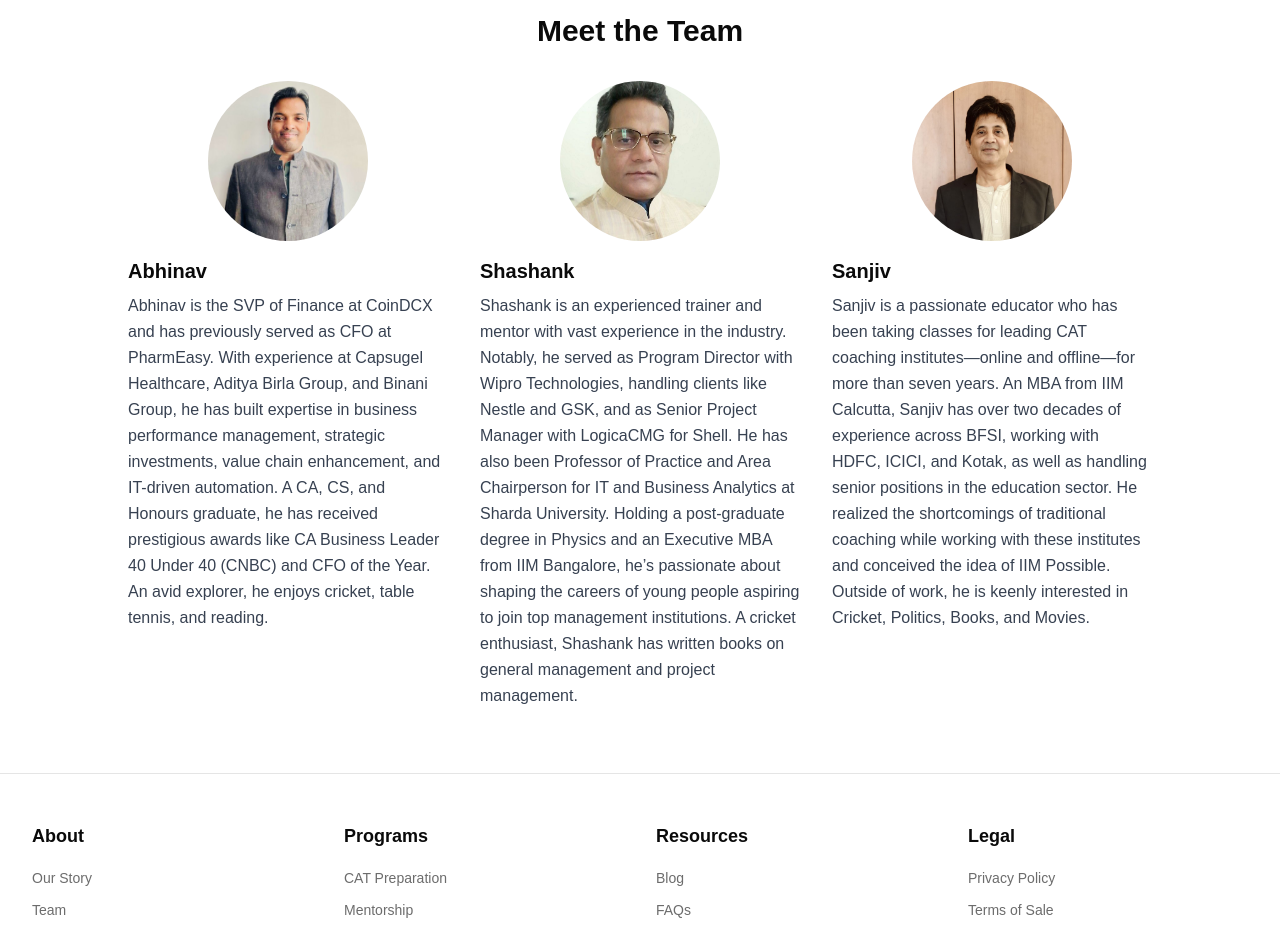
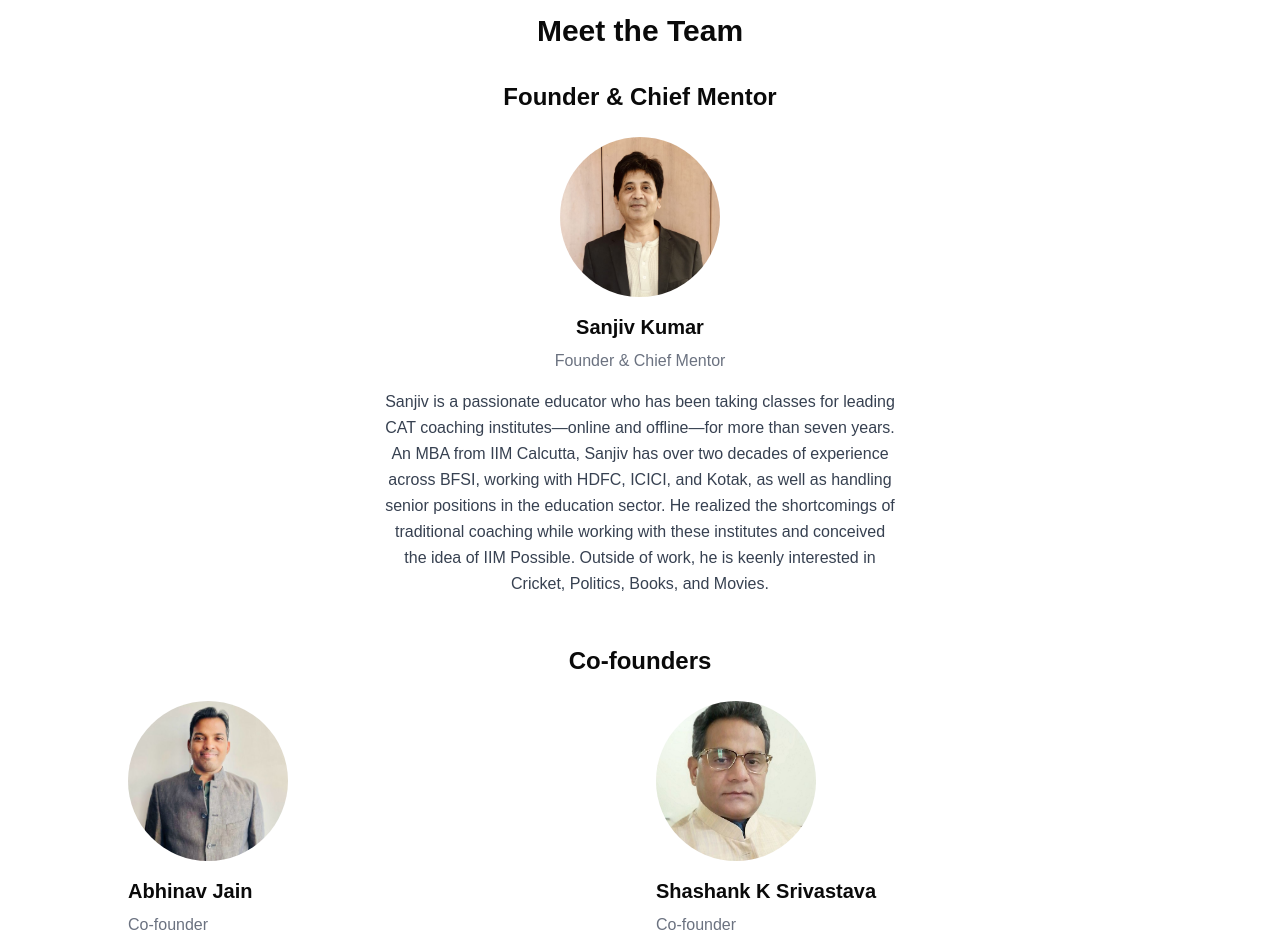
Before and after one commit to misinghse/iimpossible2, a Next.js app: page /about in a window 1280 px wide. Shown: the part 580-1532 px from the top of the page. Built offline with nearby package versions, Linux system fonts and the light colour scheme.

Commit message:
Update page.tsx

```diff
--- a/src/app/about/page.tsx
+++ b/src/app/about/page.tsx
@@ -48,19 +48,46 @@ export default function AboutPage() {
           <section className="max-w-5xl mx-auto">
             <h2 className="text-3xl font-bold mb-8 text-center">Meet the Team</h2>
 
-            <div className="grid grid-cols-1 md:grid-cols-3 gap-8">
-              {/* Abhinav */}
-              <div className="flex flex-col">
-                <div className="relative w-40 h-40 mb-4 mx-auto">
+            {/* Founder Section */}
+            <h3 className="text-2xl font-bold mb-6 text-center">Founder & Chief Mentor</h3>
+            <div className="flex flex-col items-center text-center mb-12">
+              <div className="relative w-40 h-40 mb-4">
+                <Image
+                  src="/images/Sanjiv.jpeg"
+                  alt="Sanjiv Kumar"
+                  fill
+                  className="object-cover rounded-full"
+                />
+              </div>
+              <h3 className="text-xl font-semibold mb-2">Sanjiv Kumar</h3>
+              <p className="text-gray-500 mb-4">Founder & Chief Mentor</p>
+              <p className="text-gray-700 leading-relaxed max-w-lg">
+                Sanjiv is a passionate educator who has been taking classes for leading CAT
+                coaching institutes—online and offline—for more than seven years. An MBA from IIM
+                Calcutta, Sanjiv has over two decades of experience across BFSI, working with
+                HDFC, ICICI, and Kotak, as well as handling senior positions in the education
+                sector. He realized the shortcomings of traditional coaching while working with
+                these institutes and conceived the idea of IIM Possible. Outside of work, he is
+                keenly interested in Cricket, Politics, Books, and Movies.
+              </p>
+            </div>
+
+            {/* Co-founders Section */}
+            <h3 className="text-2xl font-bold mb-6 text-center">Co-founders</h3>
+            <div className="grid grid-cols-1 md:grid-cols-2 gap-8">
+              {/* Abhinav Jain */}
+              <div className="flex flex-col text-center md:text-left items-center md:items-start">
+                <div className="relative w-40 h-40 mb-4">
                   <Image
                     src="/images/Abhinav.jpeg"
-                    alt="Abhinav"
+                    alt="Abhinav Jain"
                     fill
                     className="object-cover rounded-full"
                   />
                 </div>
-                <h3 className="text-xl font-semibold mb-2 text-left">Abhinav</h3>
-                <p className="text-gray-700 leading-relaxed text-left">
+                <h3 className="text-xl font-semibold mb-2">Abhinav Jain</h3>
+                <p className="text-gray-500 mb-4">Co-founder</p>
+                <p className="text-gray-700 leading-relaxed">
                   Abhinav is the SVP of Finance at CoinDCX and has previously served as CFO at
                   PharmEasy. With experience at Capsugel Healthcare, Aditya Birla Group, and Binani
                   Group, he has built expertise in business performance management, strategic
@@ -71,18 +98,19 @@ export default function AboutPage() {
                 </p>
               </div>
 
-              {/* Shashank */}
-              <div className="flex flex-col">
-                <div className="relative w-40 h-40 mb-4 mx-auto">
+              {/* Shashank K Srivastava */}
+              <div className="flex flex-col text-center md:text-left items-center md:items-start">
+                <div className="relative w-40 h-40 mb-4">
                   <Image
                     src="/images/Shashank.jpeg"
-                    alt="Shashank"
+                    alt="Shashank K Srivastava"
                     fill
                     className="object-cover rounded-full"
                   />
                 </div>
-                <h3 className="text-xl font-semibold mb-2 text-left">Shashank</h3>
-                <p className="text-gray-700 leading-relaxed text-left">
+                <h3 className="text-xl font-semibold mb-2">Shashank K Srivastava</h3>
+                <p className="text-gray-500 mb-4">Co-founder</p>
+                <p className="text-gray-700 leading-relaxed">
                   Shashank is an experienced trainer and mentor with vast experience in the
                   industry. Notably, he served as Program Director with Wipro Technologies, handling
                   clients like Nestle and GSK, and as Senior Project Manager with LogicaCMG for
@@ -94,28 +122,6 @@ export default function AboutPage() {
                   management.
                 </p>
               </div>
-
-              {/* Sanjiv */}
-              <div className="flex flex-col">
-                <div className="relative w-40 h-40 mb-4 mx-auto">
-                  <Image
-                    src="/images/Sanjiv.jpeg"
-                    alt="Sanjiv"
-                    fill
-                    className="object-cover rounded-full"
-                  />
-                </div>
-                <h3 className="text-xl font-semibold mb-2 text-left">Sanjiv</h3>
-                <p className="text-gray-700 leading-relaxed text-left">
-                  Sanjiv is a passionate educator who has been taking classes for leading CAT
-                  coaching institutes—online and offline—for more than seven years. An MBA from IIM
-                  Calcutta, Sanjiv has over two decades of experience across BFSI, working with
-                  HDFC, ICICI, and Kotak, as well as handling senior positions in the education
-                  sector. He realized the shortcomings of traditional coaching while working with
-                  these institutes and conceived the idea of IIM Possible. Outside of work, he is
-                  keenly interested in Cricket, Politics, Books, and Movies.
-                </p>
-              </div>
             </div>
           </section>
         </div>
```
